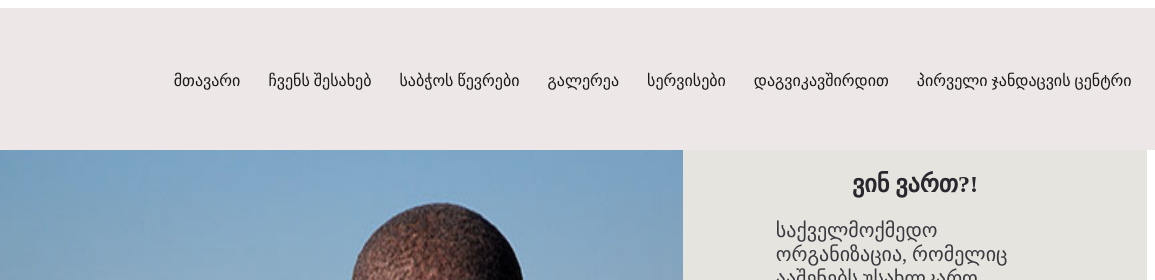
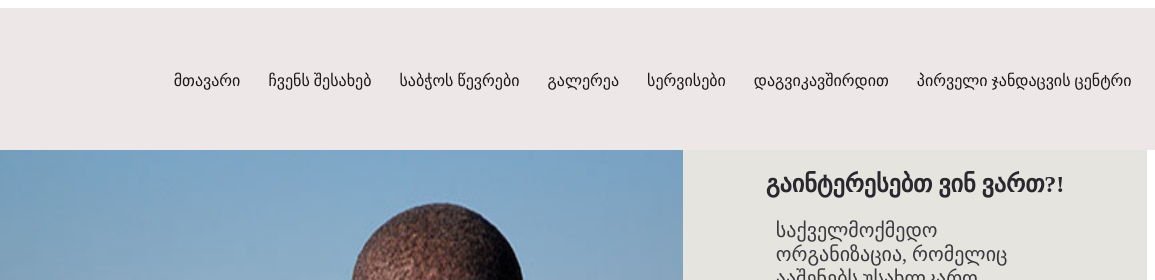
Before and after one commit to lela-beridze/tosa, a plain HTML site: page about.html in a window 1280 px wide. Shown: the top 280 px of the page, 125-1280 px from the left. Drawn offline with Linux system fonts and the light colour scheme.

Commit message:
chavaswore
Co-Authored-By: Michael Malania <malaniamichael@gmail.com>

```diff
--- a/about.html
+++ b/about.html
@@ -28,7 +28,7 @@
         <section class="main-content1">
             <img width="800px" height="500px" src="./img/5.jpg" alt="#">
             <div class="div">
-                <h1>ვინ ვართ?!</h1>
+                <h1>გაინტერესებთ ვინ ვართ?!</h1>
                 <p>საქველმოქმედო ორგანიზაცია, რომელიც ააშენებს უსახლკარო ბავშვების თავშესაფრებს თითოეულ ქვეყანაში,
                     სადაც
                     ჩვენ
```
